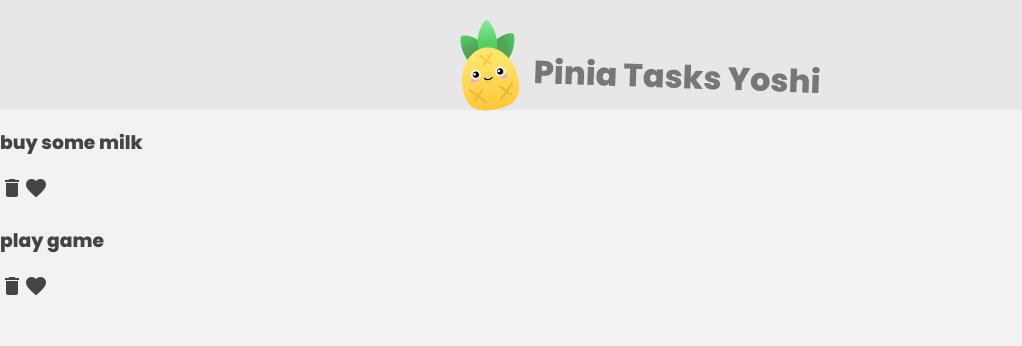
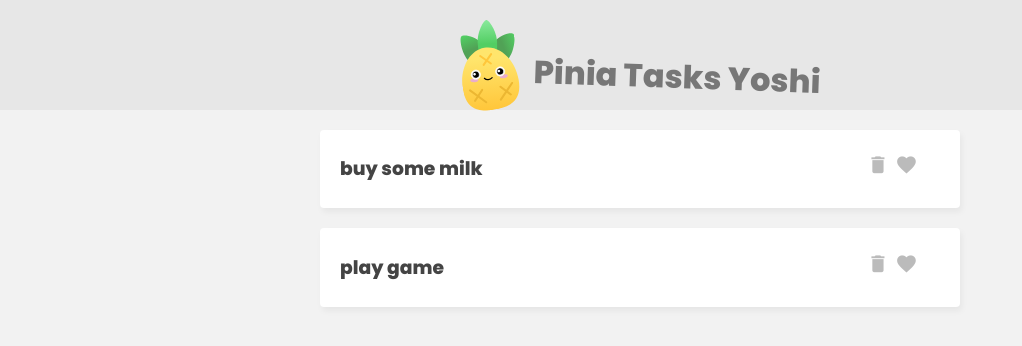
Before and after one commit to JrzenonDev/pinia-tasks, a Vue app: page / in a window 1280 px wide. Shown: the top 346 px of the page, without its empty margins (0-1022 px from the left). Built offline with nearby package versions, Linux system fonts and the light colour scheme.

Commit message:
feat: create styles for task list

```diff
--- a/src/style.css
+++ b/src/style.css
@@ -30,3 +30,36 @@ header h1 {
   color: #777;
   transform: rotate(2deg);
 }
+
+/* task list */
+.task-list {
+  max-width: 640px;
+  margin: 20px auto;
+}
+
+.task {
+  padding: 6px 20px;
+  background: #fff;
+  margin-top: 20px;
+  border-radius: 4px;
+  box-shadow: 2px 4px 6px rgba(0, 0, 0, 0.05);
+  display: flex;
+  justify-content: space-between;
+  align-items: center;
+}
+
+.task h3,
+.task .icons {
+  display: inline-block;
+}
+
+.task .icons {
+  text-align: right;
+}
+
+.task i {
+  font-size: 1.4rem;
+  margin-left: 6px;
+  cursor: pointer;
+  color: #bbb;
+}
```
